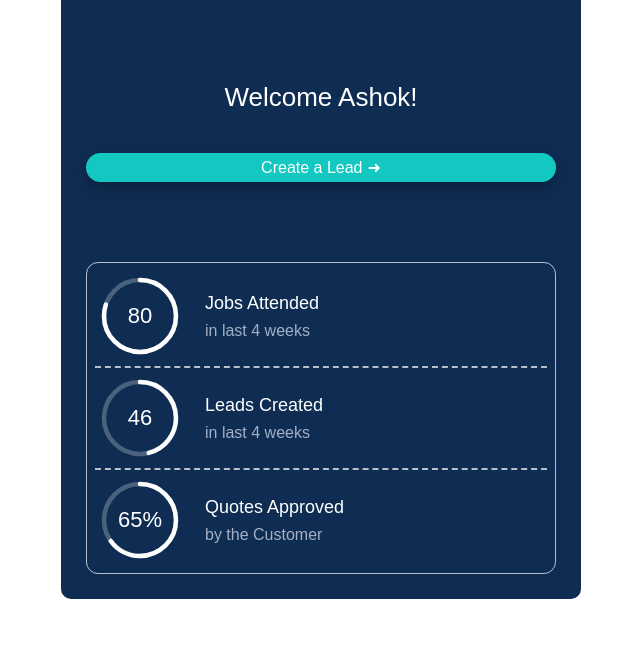
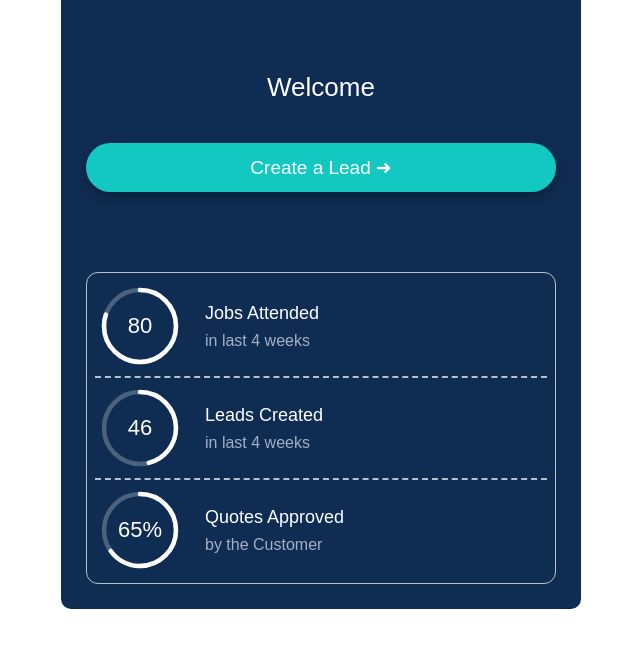
Before and after one commit to akeetek01-cpu/excel, a website: page public/dashboard.html in a window 1280 px wide. Shown: the part 149-796 px from the top of the page, without its empty margins (319-959 px from the left). Drawn offline with nearby package versions, Linux system fonts and the light colour scheme.

Commit message:
API integration

```diff
--- a/public/css/style.css
+++ b/public/css/style.css
@@ -447,6 +447,11 @@ textarea {
   font-size: 9px;
 }
 
+#createLeadBtn{
+  height: 49px;
+    font-size: 19px;
+}
+
 .fault-body {
   padding: 10px;
 }
--- a/public/dashboard.html
+++ b/public/dashboard.html
@@ -21,7 +21,7 @@
     <img class="logo" src="images/excel_log.png" alt="logo">
 
     <div id="welcomeMessage" class="welcome">
-        Welcome Ashok!
+        Welcome
     </div>
 
     <button id="createLeadBtn" class="btn">
--- a/public/script/dashboard.js
+++ b/public/script/dashboard.js
@@ -2,6 +2,6 @@ $(function() {
     const userData = localStorage.getItem("user");
     const user = JSON.parse(userData);
     console.log("Name:", user);
-    $("#welcomeMessage").text(`Welcome ${user.name}!`);
+    $("#welcomeMessage").text(`Welcome ${user.Name}!`);
 
 });
```
Also changed, not shown: public/lead-capture-v1.html (+1 -1 lines), public/lead-capture.html (+1 -1 lines).
